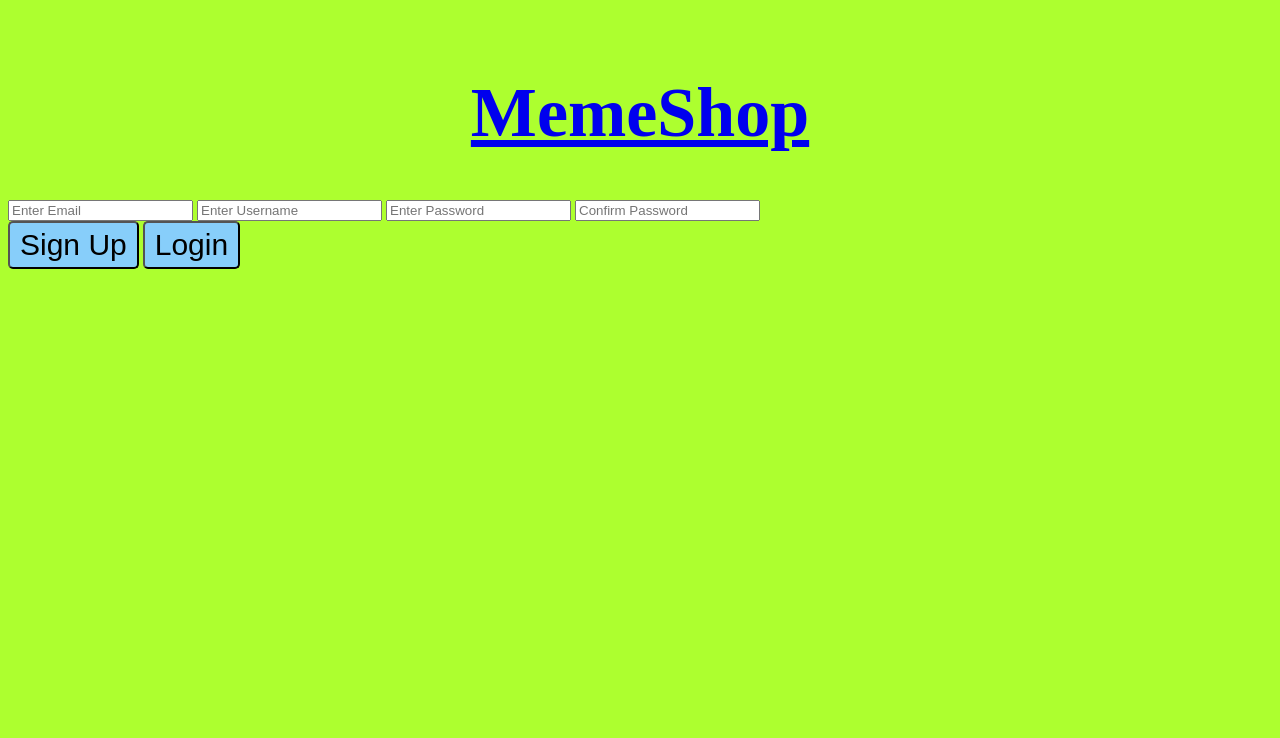
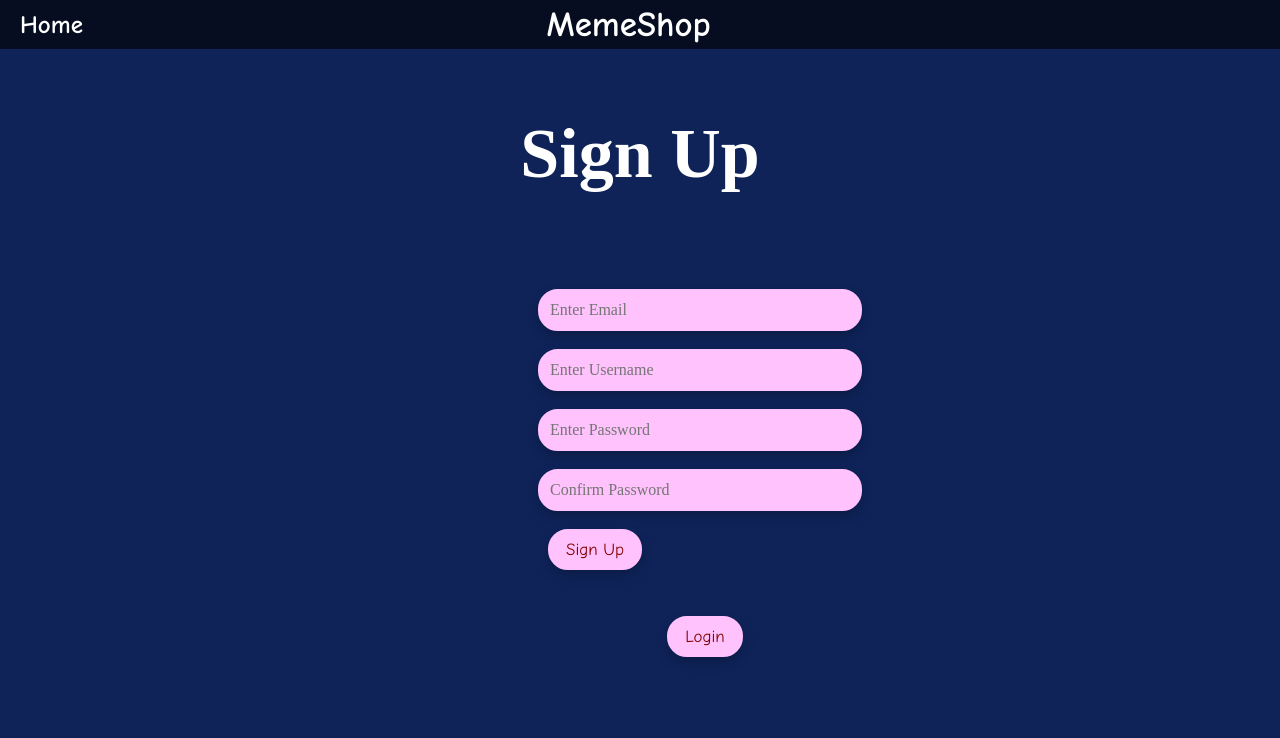
Before and after one commit to GadgetLite/ProjectMemeShop, a plain HTML site: page frontend/signUp/index.html in a window 1280 px wide. Drawn offline with Linux system fonts and the light colour scheme.

Commit message:
Revamp sign-up page with new form and styles
Refactored sign-up page layout and form structure.

```diff
--- a/frontend/signUp/index.html
+++ b/frontend/signUp/index.html
@@ -1,47 +1,36 @@
 <!DOCTYPE html>
+
 <html lang="en">
   <head>
     <meta charset="UTF-8" />
     <meta http-equiv="X-UA-Compatible" content="IE=edge" />
     <meta name="viewport" content="width=device-width, initial-scale=1.0" />
     <title>MemeShop</title>
-    <style>
-      body{
-        background-color: greenyellow;
-      }
-      h1 {
-        text-align: center;
-        font-size: 70px;
-      }
-      h2{
-        text-align: center;
-        padding: 0;
-    }
-    button {
-        background-color: lightskyblue;
-        margin: 0 auto;
-        padding: 5px 10px;
-        font-size: 30px;
-        color: black;
-        border-radius: 5px;
-        cursor: pointer;
-      }
-    </style>
+    <link rel="stylesheet" href="../style.css" />
   </head>
-  <body>
-    <br><a href="/">
-    <h1>MemeShop</h1>
-    </a>
-    <ul id="list"></ul>
-    <form id ="new-task-form">
-      <input type="emailInput" id="text-input" float="center" placeholder="Enter Email" />
-      <input type="usernameInput" id="text-input" float="center" placeholder="Enter Username"/>
-      <input type="passwordInput" id="text-input" float="center" placeholder="Enter Password" />
-      <input type="passwordInput" id="text-input" float="center" placeholder="Confirm Password" />
-    </form>
-    <button id="signuppg-btn">Sign Up</button>
-      <a href="../login">
-        <button id="login-btn">Login</button>
-      </a>
+
+  <body style="background-image:none;">
+    <!-- Navigation Bar -->
+    <div class="bar">
+      <a href="/"><h2 id="homepg-btn">Home</h2></a>
+      <h3>MemeShop</h3>
+      <h2 style="color: rgba(255, 255, 255, 0);">Sign Up</h2>
+    </div>
+
+    <br><h1>Sign Up</h1>
+
+    <div class="box">
+      <form id ="signup-form"> <br>
+        <input type="email" id="email-input" float="center" placeholder="Enter Email" required> <br> <br>
+        <input type="username" id="username-input" float="center" placeholder="Enter Username" required> <br> <br>
+        <input type="password" id="password-input" float="center" placeholder="Enter Password" required> <br> <br>
+        <input type="password" id="password-re-input" float="center" placeholder="Confirm Password" required> <br> <br>
+        <button type="submit" id="signupSub-btn">Sign Up</button>
+        <p id = "err" style="color: red;"></p>
+      </form>
+      <a href="../login"><button id="loginpg-btn">Login</button></a> <br>
+    </div>
+
   </body>
+  <script src="../src/script.js" defer></script>
 </html>
```
